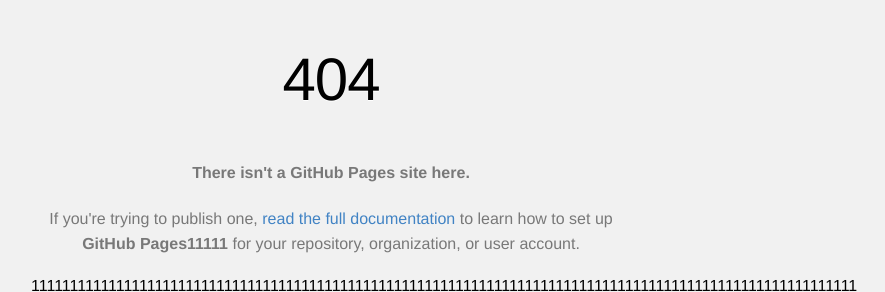
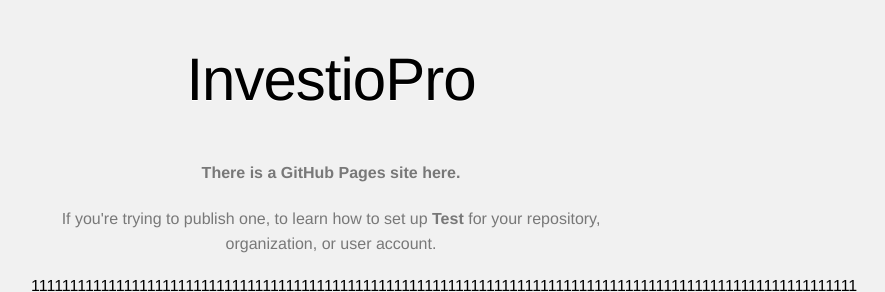
Before and after one commit to investiopro/investiopro.github.io, a plain HTML site: page index.html in a window 1280 px wide. Shown: the top 292 px of the page, without its empty margins (309-1194 px from the left). Drawn offline with Linux system fonts and the light colour scheme.

Commit message:
Update index.html

```diff
--- a/index.html
+++ b/index.html
@@ -52,17 +52,17 @@
 
     <div class="container">
 
-      <h1>404</h1>
-      <p><strong>There isn't a GitHub Pages site here.</strong></p>
+      <h1>InvestioPro</h1>
+      <p><strong>There is a GitHub Pages site here.</strong></p>
 
       <p>
         If you're trying to publish one,
-        <a href="https://help.github.com/pages/">read the full documentation</a>
-        to learn how to set up <strong>GitHub Pages11111</strong>
+
+        to learn how to set up <strong>Test</strong>
         for your repository, organization, or user account.
       </p>
 11111111111111111111111111111111111111111111111111111111111111111111111111111111111111111111111111111111111
-      <img src="/1.png" alt="Girl in a jacket">
+      <img src="1.png" alt="Girl in a jacket">
       <div id="suggestions">
         <a href="https://githubstatus.com">GitHub Status</a> &mdash;
         <a href="https://twitter.com/githubstatus">@githubstatus</a>
```
